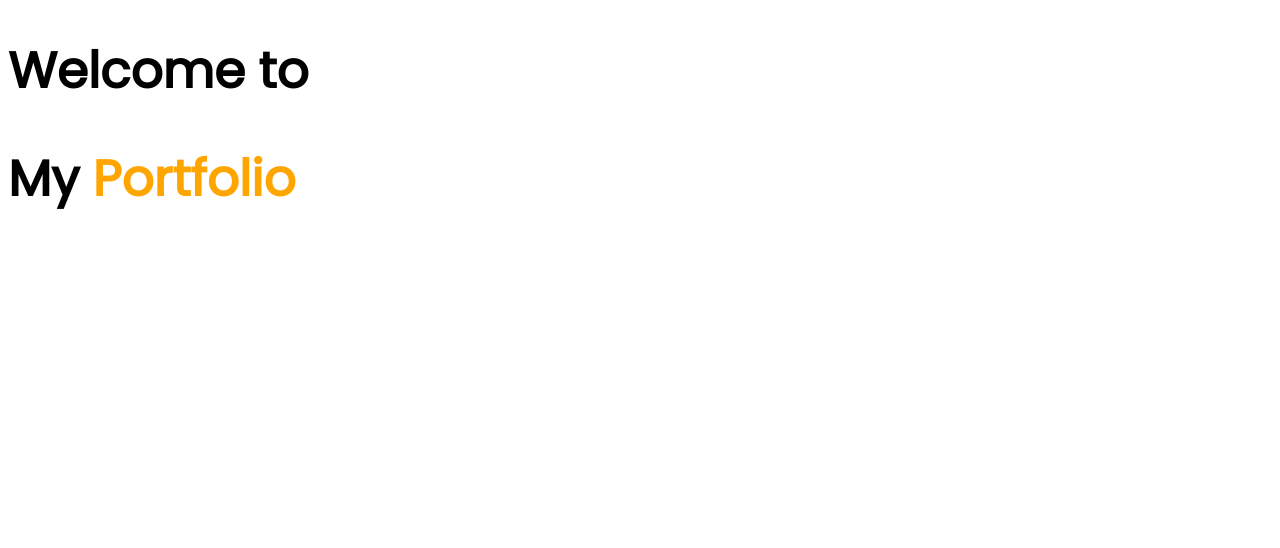
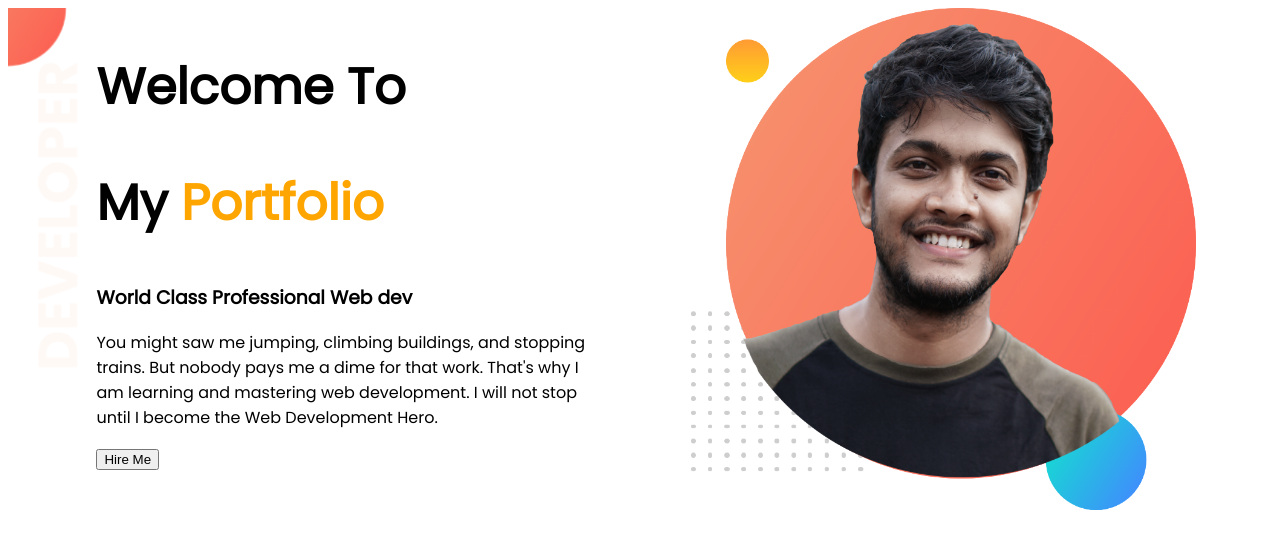
Before and after one commit to minhaz11/web-portfolio, a plain HTML site: page index.html in a window 1280 px wide. Drawn offline with Linux system fonts and the light colour scheme.

Commit message:
new update

```diff
--- a/index.html
+++ b/index.html
@@ -5,11 +5,26 @@
     <meta name="viewport" content="width=device-width, initial-scale=1.0">
     <link rel="stylesheet" href="style.css">
     <link href="https://fonts.googleapis.com/css?family=Poppins&display=swap" rel="stylesheet">
+
     <title>Portfolio</title>
 </head>
 <body>
-    <h1>Welcome to</h1>
-    <h1>My <span>Portfolio</span></h1>
+    <section class="first">
+        <div class="half">
+
+            <h1>Welcome To</h1>
+            <h1 class="Port">My <span>Portfolio</span></h1>
+
+            <h3>World Class Professional Web dev</h3>
+            <p>You might saw me jumping, climbing buildings, and stopping trains. But nobody pays me a dime for that work. That's why I am learning and mastering web development. I will not stop until I become the Web Development Hero.</p>
+
+            <button>Hire Me</button>
+
+    </div>
+    <div class="half">
+        <img src="images/prt-1.png" alt="">
+    </div>
+    </section>
 
 </body>
 </html>
--- a/style.css
+++ b/style.css
@@ -3,8 +3,23 @@ body{
 }
 h1{
     font-size: 50px;
-
 }
 span{
     color: orange;
 }
+section.first{
+    background-image: url("images/top-banner.png");
+    height: 500px;
+    background-repeat: no-repeat;
+    background-size: contain;
+}
+.half{
+
+    width: 40%;
+    margin-left: 5%;
+    padding-left: 2%;
+    float: left;
+}
+.half img{
+    width: 100%;
+}
```
Also changed, not shown: 1 other file.
